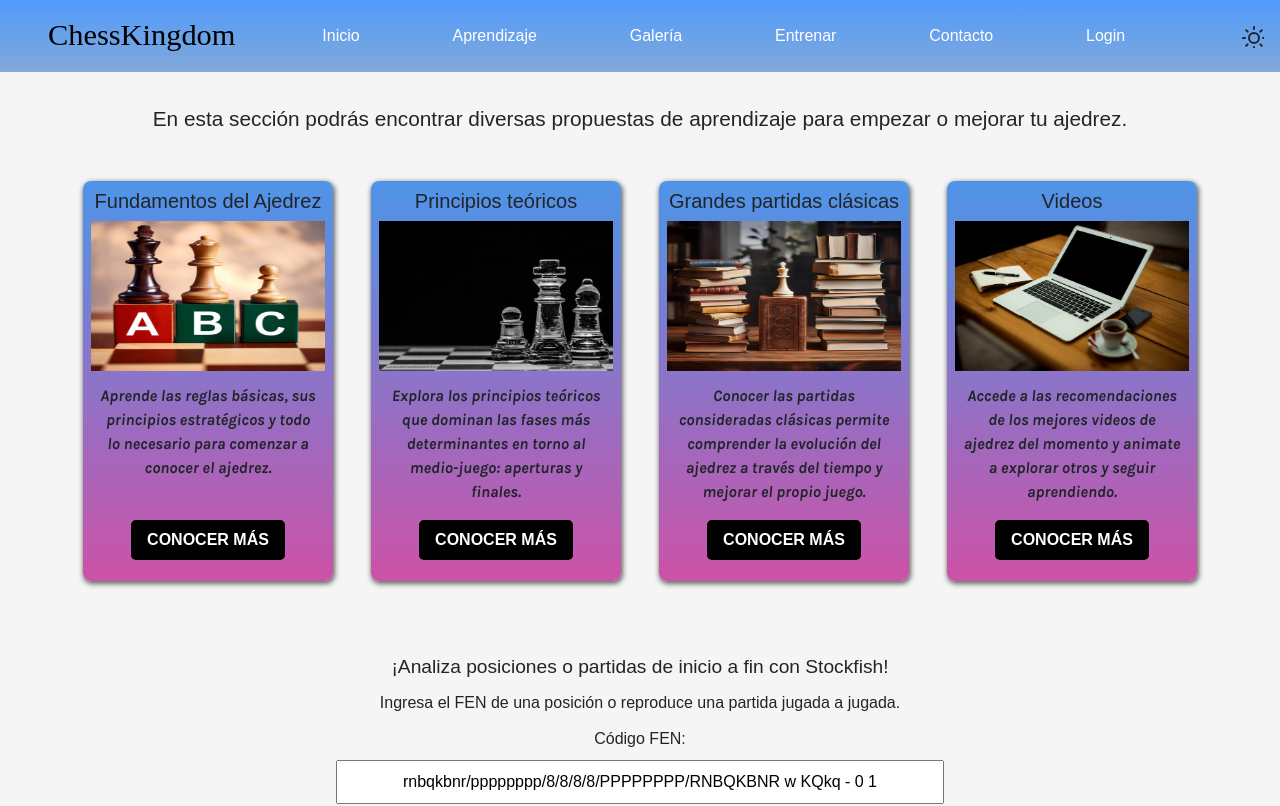
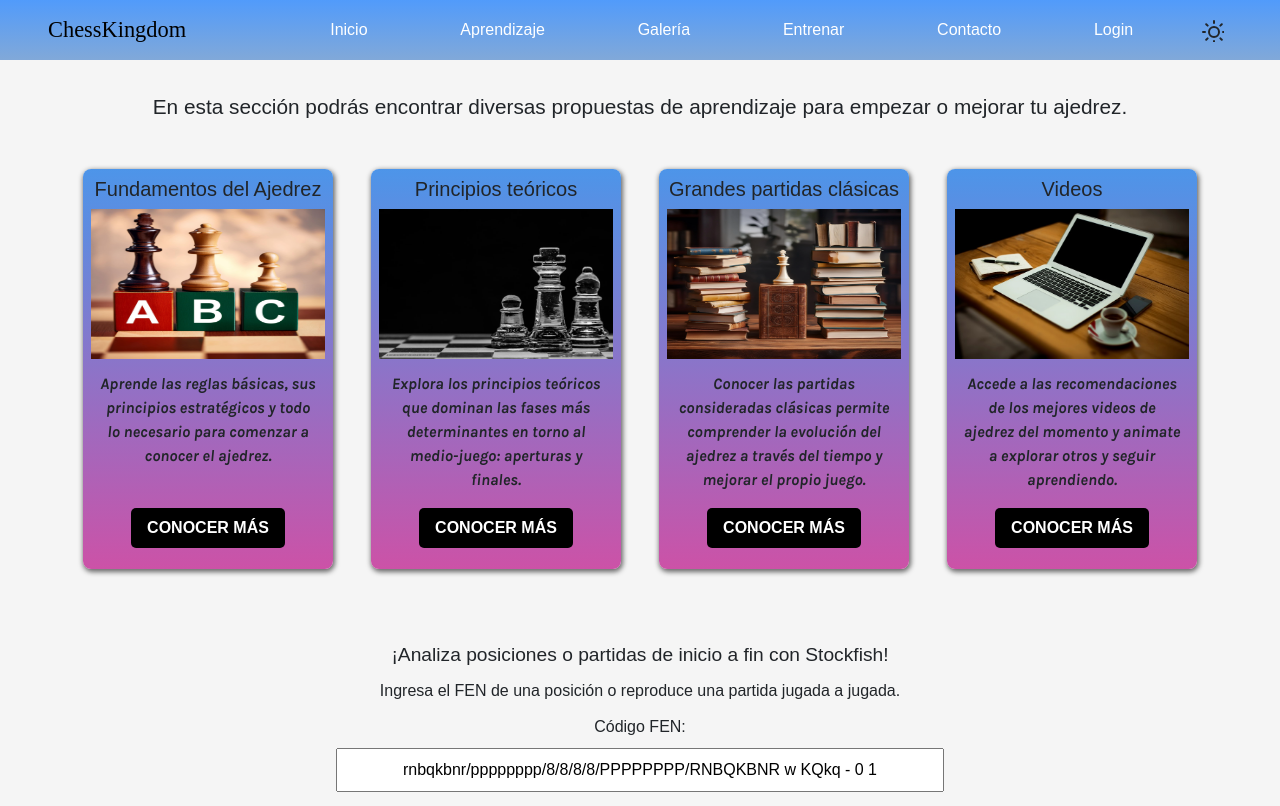
Before and after one commit to KingLear90/chesskingdom_deploy, a React (Vite) app in the folder front/: page /learn in a window 1280 px wide. Shown: the top 806 px of the page. Built offline with nearby package versions, Linux system fonts and the light colour scheme; no server answers; a web font is replaced by a local one.

Commit message:
media queries

```diff
--- a/front/src/components/ChessboardInterface/ChessboardInterface.tsx
+++ b/front/src/components/ChessboardInterface/ChessboardInterface.tsx
@@ -31,7 +31,7 @@ const ChessboardInterface: React.FC<ChessboardProps> = ({ fen, onDrop, boardOrie
           position={fen}
           onPieceDrop={onDrop}
           onSquareClick={onSquareClick}
-          boardWidth={370}
+          boardWidth={300}
           arePiecesDraggable={true}
           snapToCursor={false}
           customBoardStyle={{
@@ -42,7 +42,6 @@ const ChessboardInterface: React.FC<ChessboardProps> = ({ fen, onDrop, boardOrie
               marginRight: "auto",
               borderRadius: "4px",
               boxShadow: "0 2px 10px rgba(0, 0, 0, 0.5)",
-              width: "min(90vw, 350px)",
             }} customDarkSquareStyle={{
               backgroundColor: "#15948e"
             }} customLightSquareStyle={{
--- a/front/src/components/DarkLightBtns/DarkLightBtns.css
+++ b/front/src/components/DarkLightBtns/DarkLightBtns.css
@@ -1,22 +1,8 @@
 .btn-dark, .btn-light {
+    display: flex;
     all: unset;
-    margin-right: 1em;
+    height: 1em;
+    margin-right: auto;
+    margin-left: auto;
     cursor: pointer;
 }
-
-@media screen and (min-width: 768px) {
-    .btn-dark, .btn-light {
-        display: block;
-        margin-right: 1em;
-    }
-}
-
-@media screen and (max-width: 425px) {
-    .btn-dark, .btn-light {
-        display: flex;
-        justify-content: center;
-        align-items: center;
-        margin-right: auto;
-        margin-left:10em;
-    }
-}
--- a/front/src/components/Header/Header.css
+++ b/front/src/components/Header/Header.css
@@ -1,15 +1,23 @@
 .navbar {
     background: linear-gradient(180deg, #519bfb, #6294d1c9);
     display: flex;
-    max-height: auto;
+    justify-content: center;
     align-items: center;
     width: 100%;
 }
 
+.navbar-nav {
+    display: flex;
+    width: 20em;
+    justify-content: center;
+    flex-wrap: wrap;
+    flex-direction: row;
+    align-items: baseline;
+}
+
 .navbar-brand {
-    font-size: 1.9rem;
+    font-size: 1.4rem;
     font-family: "Macondo Swash Caps", serif;
-    margin-left: 0.5em;
     color: black;
 }
 
@@ -33,18 +41,21 @@
 }
 
 .navbar-toggler {
-    margin-right: 0.8em;
+    font-size: 0.7em;
+    padding: 0.3em;
+    align-content: right;
+    justify-content: right;
 }
 
 .navbar-toggler-icon {
     display: inline-block;
-    width: 1.3em;
-    height: 1.3em;
+    width: 1.4em;
+    height: 1.4em;
     vertical-align: middle;
     background-image: var(--bs-navbar-toggler-icon-bg);
     background-repeat: no-repeat;
     background-position: center;
-    background-size: 100%;
+    background-size: 110%;
 }
 
 ul a {
@@ -52,11 +63,24 @@ ul a {
 }
 
 @media (min-width: 425px) {
+    .navbar-nav {
+        width: 25em;
 
+    }
 }
 
-@media (min-width: 850px) {
-    .navbar{
-        max-width: 1525px;
+@media (min-width: 768px) {
+    .navbar-nav {
+        width: 100%;
     }
 }
+
+@media (min-width: 1440px) {
+    .navbar {
+        background: linear-gradient(180deg, #519bfb, #6294d1c9);
+        display: flex;
+        justify-content: right;
+        align-items: right;
+        width: 100%;
+    }
+}
--- a/front/src/components/Header/Header.tsx
+++ b/front/src/components/Header/Header.tsx
@@ -11,16 +11,22 @@ function Header( {brandName, brandURL, navLinks }: HeaderProps ) {
                     <span className="navbar-toggler-icon"></span>
                 </button>
                 <div className="collapse navbar-collapse" id="navbarSupportedContent">
-                    <ul className="navbar-nav ms-auto mx-5">
+                    <ul className="navbar-nav ms-3 mx-auto" style={{
+                        display: 'flex',
+                        justifyContent: 'center',
+                        flexDirection: 'row',
+                        alignItems: 'center',
+                        flexWrap: 'wrap',
+                        }}>
                         { navLinks.map((link, index) => (
                             <li className="navbar-item mx-3" key={index}>   { /* Como navLinks es un array, genero una key para identificar cada li, que será el elemento único que se repite.*/}
                                 <a href= {link.url} className="nav-link">{link.name}</a>
                             </li>
                         ))}
-
+                        <DarkLightBtns />
                     </ul>
                 </div>
-                <DarkLightBtns />
+
             </nav>
         </div>
     )
--- a/front/src/components/Training/MatePractice.css
+++ b/front/src/components/Training/MatePractice.css
@@ -118,13 +118,3 @@ h1 {
     color: gold;
     stroke: #ff9944;
 }
-
-@media (min-width: 1024px) {
-    .moveList {
-        position: absolute;
-        top: 7em;
-        right: 10em;
-        max-width: 6.7em;
-        margin: 0;
-    }
-}
--- a/front/src/components/Training/MatePractice.tsx
+++ b/front/src/components/Training/MatePractice.tsx
@@ -6,7 +6,6 @@ import ConfettiExplosion from "react-confetti-explosion";
 import Rating from "@mui/material/Rating";
 import { ChessProblemProps } from "../../types/interfaces";
 import { useParams, useNavigate } from "react-router-dom";
-
 
 const MatePractice = () => {
   const [chess] = useState(new Chess());
```
